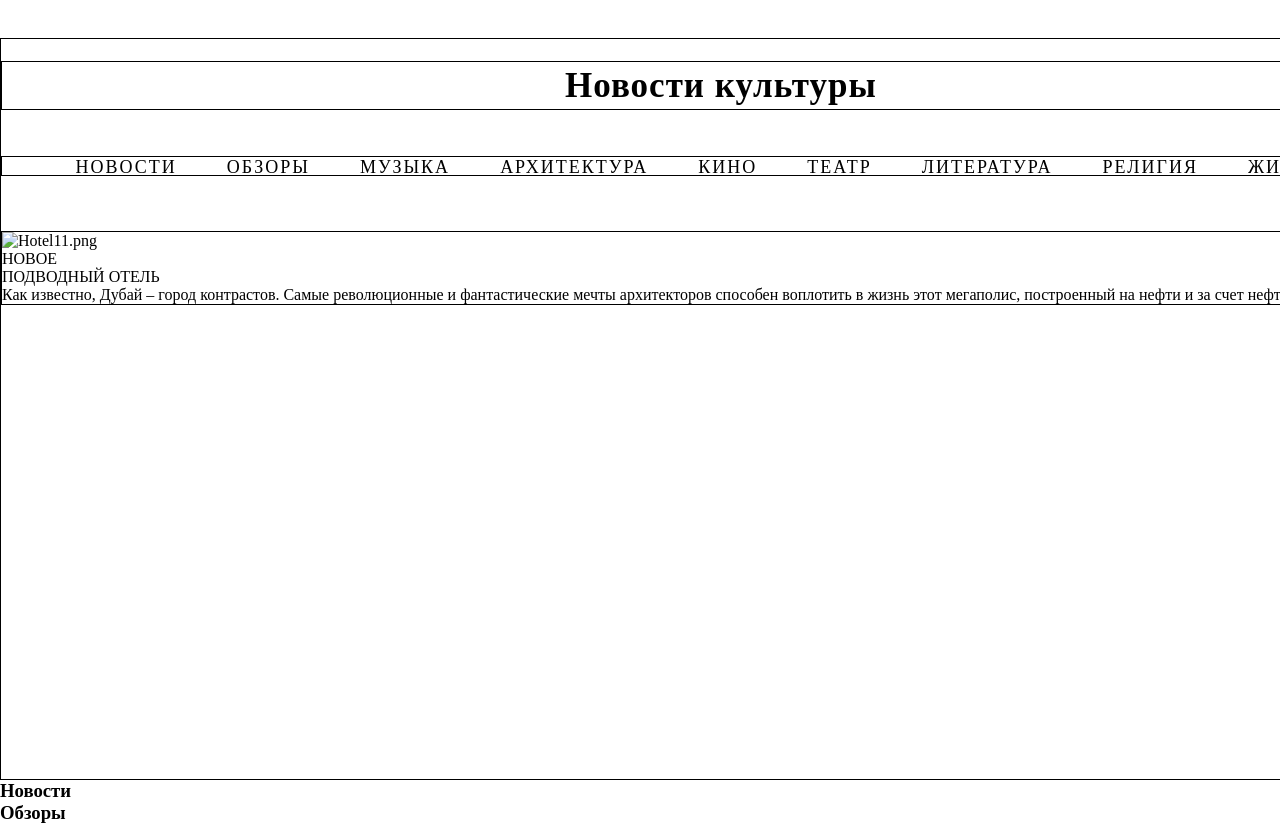
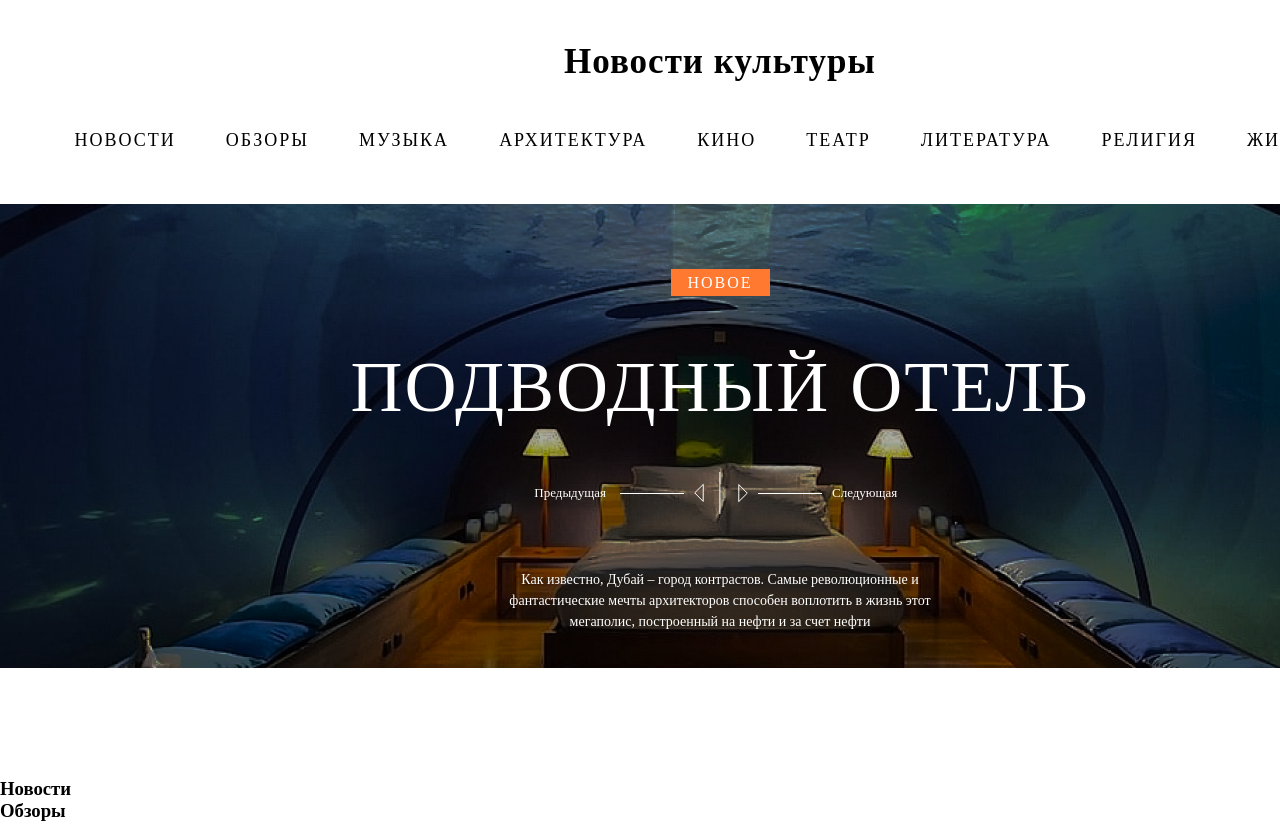
Before and after one commit to nobonobo1/Layout_News_portal, a plain HTML site: page desktop.html in a window 1280 px wide. Shown: the top 827 px of the page. Drawn offline with nearby package versions, Linux system fonts and the light colour scheme; a web font is replaced by a local one.

Commit message:
Header is finshed

```diff
--- a/desktop.html
+++ b/desktop.html
@@ -5,7 +5,8 @@
 	<title>Новости культуры</title>
 	<link rel="stylesheet" href="style.css" type="text/css"/>
 	<link rel="stylesheet" href="fonts.css" type="text/css"/>
-	<script src="https://yastatic.net/jquery/3.3.1/jquery.min.js"></script>
+	<!-- <script src="https://yastatic.net/jquery/3.3.1/jquery.min.js"></script> -->
+	<script src="resources/jquery/jquery-3.4.1.js"></script>
 	<script src="main.js"></script>
 </head>
 <body>
@@ -15,26 +16,36 @@
 		</div>
 		<nav id="top-nav">
 			<ul>
-				<li>НОВОСТИ</li>
-				<li>ОБЗОРЫ</li>
-				<li>МУЗЫКА</li>
-				<li>АРХИТЕКТУРА</li>
-				<li>КИНО</li>
-				<li>ТЕАТР</li>
-				<li>ЛИТЕРАТУРА</li>
-				<li>РЕЛИГИЯ</li>
-				<li>ЖИВОПИСЬ</li>
+				<li>новости</li>
+				<li>обзоры</li>
+				<li>музыка</li>
+				<li>архитектура</li>
+				<li>кино</li>
+				<li>театр</li>
+				<li>литература</li>
+				<li>религия</li>
+				<li>живопись</li>
 			</ul>
 		</nav>
-
-
-<!-- 		Остановился здесь
- -->		<div class="top-slider ">
-			<img src="./resources/images/Hotel11.png" alt="Hotel11.png">
-			<div class="slider-item-new">НОВОЕ</div>
-			<div class="slider-item-name">ПОДВОДНЫЙ ОТЕЛЬ</div>
-			<div class="slider-nav">
-				<div></div>
+		<div class="top-slider ">
+			<div class="slider-item-new">новое</div>
+			<div class="slider-item-name">подводный отель</div>
+			<div class="slider-navigation">
+				<div class="nav-prev">
+					<div class="nav-prev-text">Предыдущая</div>					<div class="nav-prev-line">
+					</div><div class="nav-prev-arrow">
+						<img src="resources/svg/Rectangle 8.1.svg" alt="arrow prev">
+					</div>
+				</div><div class="nav-separator">
+					<img src="resources/svg/Vector 5.1.svg" alt="separator">
+				</div>
+				<div class="nav-next">
+					<div class="nav-next-arrow">
+						<img src="resources/svg/Rectangle 8.1.svg" alt="arrow next">
+					</div><div class="nav-next-line">
+					</div><div class="nav-next-text">Следующая
+					</div>
+				</div>
 			</div>
 			<div class="slider-item-description">Как известно, Дубай – город контрастов. Самые революционные и фантастические мечты архитекторов способен воплотить в жизнь этот мегаполис, построенный на нефти и за счет нефти</div>
 		</div>
@@ -90,15 +101,15 @@
 		</div>
 		<nav id="bottom-nav">
 			<ul>
-				<li>НОВОСТИ</li>
-				<li>ОБЗОРЫ</li>
-				<li>МУЗЫКА</li>
-				<li>АРХИТЕКТУРА</li>
-				<li>КИНО</li>
-				<li>ТЕАТР</li>
-				<li>ЛИТЕРАТУРА</li>
-				<li>РЕЛИГИЯ</li>
-				<li>ЖИВОПИСЬ</li>
+				<li>новости</li>
+				<li>обзоры</li>
+				<li>музыка</li>
+				<li>архитектура</li>
+				<li>кино</li>
+				<li>театр</li>
+				<li>литература</li>
+				<li>религия</li>
+				<li>живопись</li>
 			</ul>
 		</nav>
 		<div class="separator"></div>
--- a/fonts.css
+++ b/fonts.css
@@ -13,3 +13,11 @@
 	font-weight: normal;
 	color: #000000;
 }
+
+@font-face {
+	font-family: RalewayLight;
+	src: url(./resources/fonts/raleway/Raleway-Light.ttf);
+	font-style: normal;
+	font-weight: 300;
+	color: #000000;
+}
--- a/style.css
+++ b/style.css
@@ -48,47 +48,167 @@ header {
 }
 
 /*helping css*/
-header, header > * {
-	border: 1px solid black;
-}
+/*header, header > * {border: 1px solid black;}*/
 
-#header-h-wrap {
-	margin-top: 22px;
-}
+#header-h-wrap {margin-top: 22px;}
 
-#top-nav {
-	margin-top: 46px;
-}
+#top-nav {margin-top: 46px;}
 
-nav {
-	height: 18px;
-}
+nav {height: 18px;}
 
 nav > ul {
 	list-style: none;
 
 	display: flex;
 	justify-content: center;
-
 	margin: 0px auto;
 	padding-left: 0px;
+
+	text-transform: uppercase;
 }
 
 nav > ul > li {
 	padding: 0 25px;
 
 	font-size: 18px;
+	line-height: 18px;
 	letter-spacing: 2px;
 	color: #000000;
 }
 
 .top-slider {
+	width: 100%;
+	height: 399px;
+	padding: 65px 0px 0px;
 	margin-top: 55px;
+
+	color: #FFFFFF;
+
+	background-image: url(resources/images/Hotel-11.png);
 }
 
-.content {
-	height: 1719px;
+.slider-item-new {
+	left: 685px;
+	margin: 0px auto 0px;
+
+	width: 99px;
+	height: 27px;
+
+	background-color: #FF7931;
+
+	text-align: center;
+	line-height: 27px;
+	letter-spacing: 2px;
+	text-transform: uppercase;
 }
+
+.slider-item-name {
+	left: 685px;
+	margin: 49px auto 0px;
+
+	height: 85px;
+
+	text-align: center;
+	font-family: RalewayLight;
+	font-weight: 300;
+	font-size: 72px;
+	line-height: 85px;
+	letter-spacing: 2px;
+	text-transform: uppercase;
+}
+
+.slider-navigation {
+	margin: 42px auto 0px;
+	height: 42px;
+
+	white-space: nowrap;
+}
+
+.nav-prev, .nav-next {
+	display: inline-block;
+	margin: auto;
+	width: 704px;
+	height: 42px;
+
+	cursor: pointer;
+}
+
+.nav-prev {text-align: right;}
+
+.nav-next {text-align: left;}
+
+.nav-prev-text, .nav-next-text {
+	display: inline-block;
+	overflow: hidden;
+
+	font-size: 13px;
+	line-height: 42px;
+}
+
+.nav-prev-text {
+	margin: auto;
+}
+
+.nav-next-text {margin: auto;}
+
+.nav-prev-line, .nav-next-line {
+	display: inline-block;
+
+	vertical-align: top;
+	margin: 0px 10px;
+	width: 64px;
+	height: 21px;
+
+	border-bottom: 1px solid #FFFFFF;
+}
+
+/*.nav-prev-line {margin: 10px;}
+
+.nav-next-line {margin-right: 10px;}*/
+
+.nav-prev-arrow, .nav-next-arrow{
+	display: inline-block;
+	position: relative;
+	width: 10px;
+	height: 42px;
+}
+
+.nav-next-arrow {transform: rotate(180deg);}
+
+.nav-prev-arrow > img, .nav-next-arrow > img {
+	position: absolute;
+	top: 0px;
+	bottom: 0px;
+	left: 0px;
+	margin: auto;
+}
+
+.nav-separator {
+	display: inline-block;
+	position: relative;
+	margin: 0px 15px;
+	width: 0px;
+	height: 42px;
+}
+
+.nav-separator > img {
+	position: absolute;
+	top: 0px;
+	bottom: 0px;
+	margin: auto;
+}
+
+.slider-item-description {
+	margin: 55px auto 0px;
+
+	width: 456px;
+
+	text-align: center;
+	font-size: 14px;
+	line-height: 21px;
+}
+
+.content {height: 1719px;}
 
 main {
 
@@ -107,9 +227,7 @@ footer {
 	background: #F7F7F7;
 }
 
-.separator {
-	border-top: 1px solid #B3B3B3;
-}
+.separator {border-top: 1px solid #B3B3B3;}
 
 .copyright {
 	font-size: 10px;
```
Also changed, not shown: resources/svg/Rectangle 8.1.svg (added), resources/svg/Vector 5.1.svg (added).
